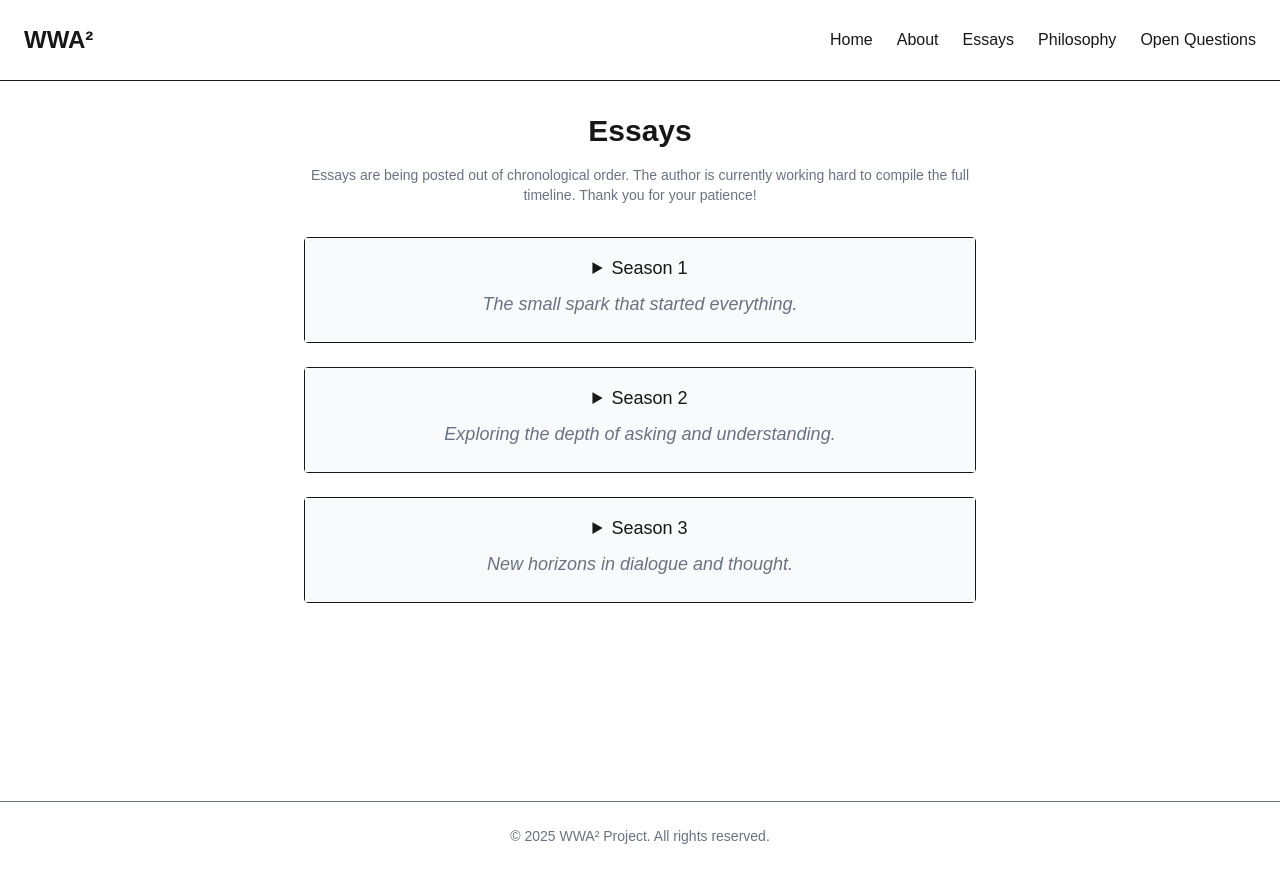
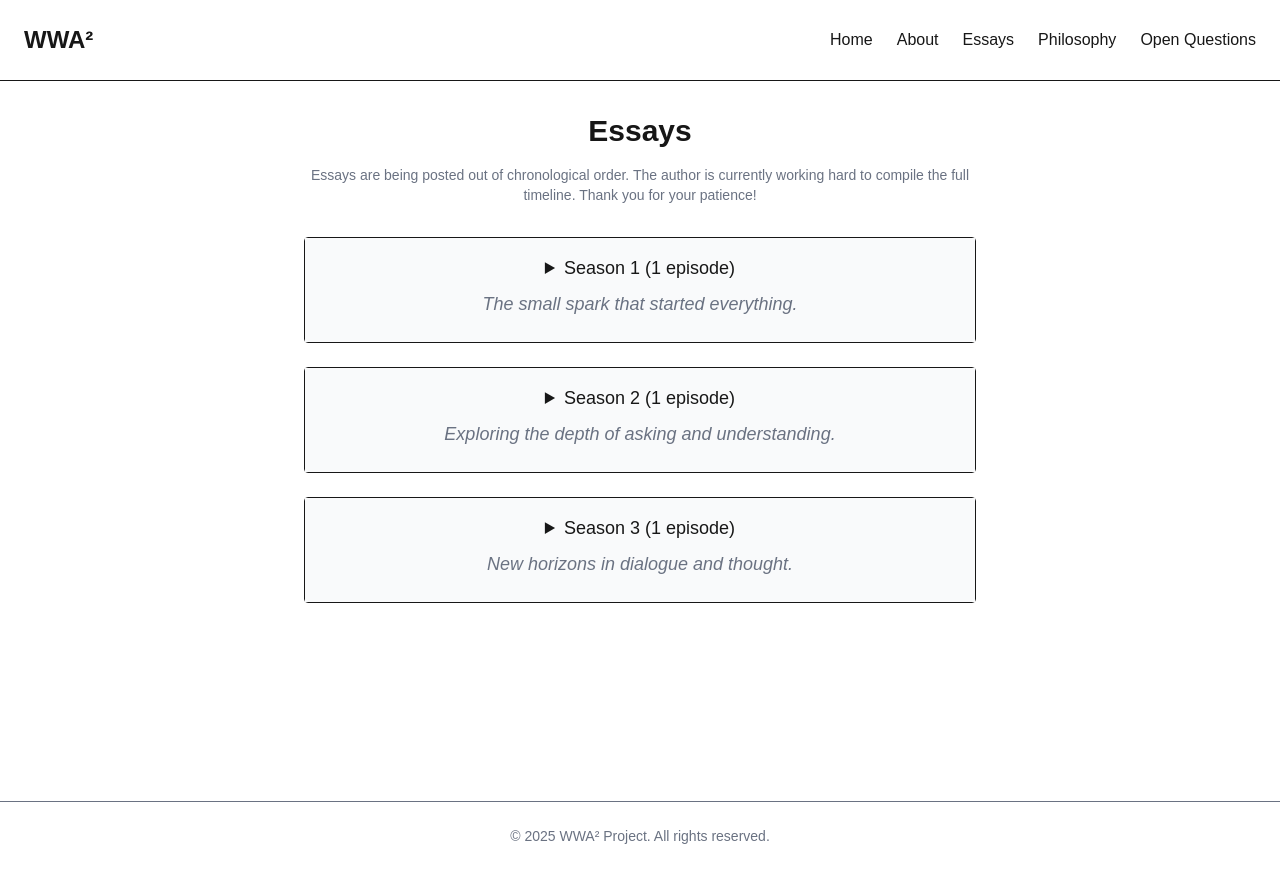
Before and after one commit to takanori88/wwa2project, a Next.js app: page /essays in a window 1280 px wide. Built offline with nearby package versions, Linux system fonts and the light colour scheme.

Commit message:
Update essays page

```diff
--- a/src/app/essays/page.js
+++ b/src/app/essays/page.js
@@ -23,7 +23,7 @@ export default function EssaysPage() {
         {Object.entries(groupedEssays).map(([season, essays]) => (
           <details key={season} className="border rounded">
             <summary className="cursor-pointer p-4 text-lg font-normal bg-gray-50">
-              Season {season}
+              Season {season} ({essays.length} {essays.length === 1 ? 'episode' : 'episodes'})
               {/* ここにサブタイトル追加！！ */}
               <p className="text-gray-500 italic my-2">{seasons[season]?.title}</p>
             </summary>
```
